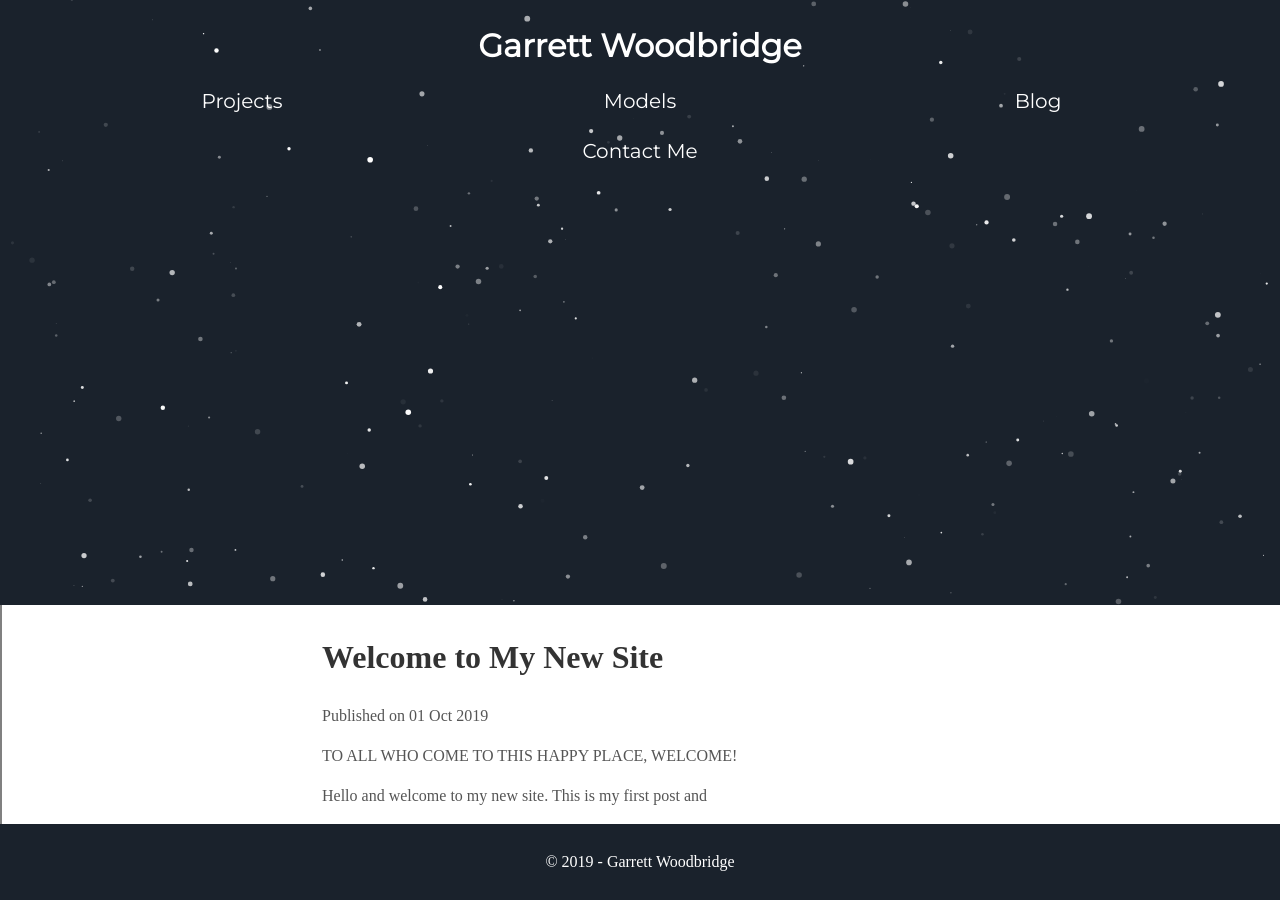
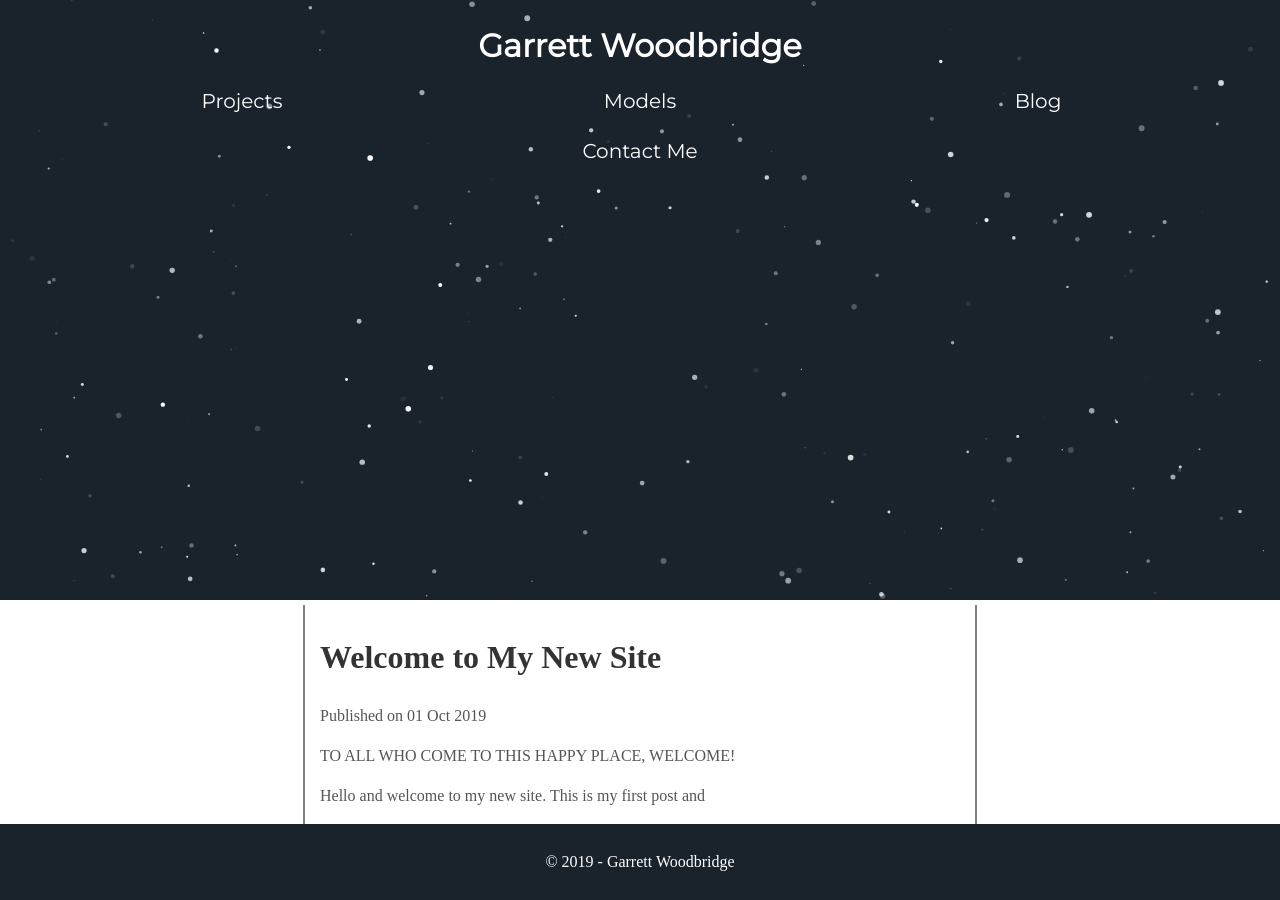
Before and after one commit to gwoodbridge/gwoodbridge.github.io, a Jekyll site: the page built from _posts/2019-10-01-welcome-to-my-new-site.markdown, in a window 1280 px wide. Built offline with Jekyll 4.4.1, drawn with Linux system fonts in a browser that asks for light colours; some web fonts are replaced.

Commit message:
Update post.html and header

```diff
--- a/_includes/default-header.html
+++ b/_includes/default-header.html
@@ -1,13 +1,13 @@
 <div id="default-particles-js">
   <div class="default-header">
       <h2>
-        <a href="garrettwoodbridge.com" class="link">Garrett Woodbridge</a>
+        <a href="https://garrettwoodbridge.com" class="link">Garrett Woodbridge</a>
       </h2>
       <div class="header-links">
-        <a class="link" href="garrettwoodbridge.com/projects.html">Projects</a>
-        <a class="link" href="garrettwoodbridge.com/models.html">Models</a>
-        <a class="link" href="garrettwoodbridge.com/blog.html">Blog</a>
-        <a class="link" href="garrettwoodbridge.com/contact.html">Contact Me</a>
+        <a class="link" href="https://garrettwoodbridge.com/projects.html">Projects</a>
+        <a class="link" href="https://garrettwoodbridge.com/models.html">Models</a>
+        <a class="link" href="https://garrettwoodbridge.com/blog.html">Blog</a>
+        <a class="link" href="https://garrettwoodbridge.com/contact.html">Contact Me</a>
       </div>
   </div>
 </div>
--- a/_layouts/post.html
+++ b/_layouts/post.html
@@ -1,7 +1,9 @@
----
-layout: default
----
-
+<!DOCTYPE html>
+<!-- <link rel="stylesheet" href="https://cdn.jsdelivr.net/gh/konpa/devicon@df6431e323547add1b4cf45992913f15286456d3/devicon.min.css"> -->
+<html lang="en">
+  {% include head.html %}
+  <body>
+      {% include default-header.html %}
         <div class="posts">
           <article>
               <h2>{{ page.title }}</h2>
@@ -9,3 +11,6 @@ layout: default
               {{ content }}
           </article>
         </div>
+      {% include default-footer.html %}
+  </body>
+</html>
--- a/assets/css/main.css
+++ b/assets/css/main.css
@@ -3565,7 +3565,10 @@ sub,sup{
       border-right: 2px solid grey;
     }
 
-    .posts {
+    .posts article{
+      padding-left: 15px;
+      padding-right: 15px;
+      margin-top: 5px;
       border-left: 2px solid grey;
       border-right: 2px solid grey;
     }
```
Lines whose indentation alone changed are shown as unchanged.
